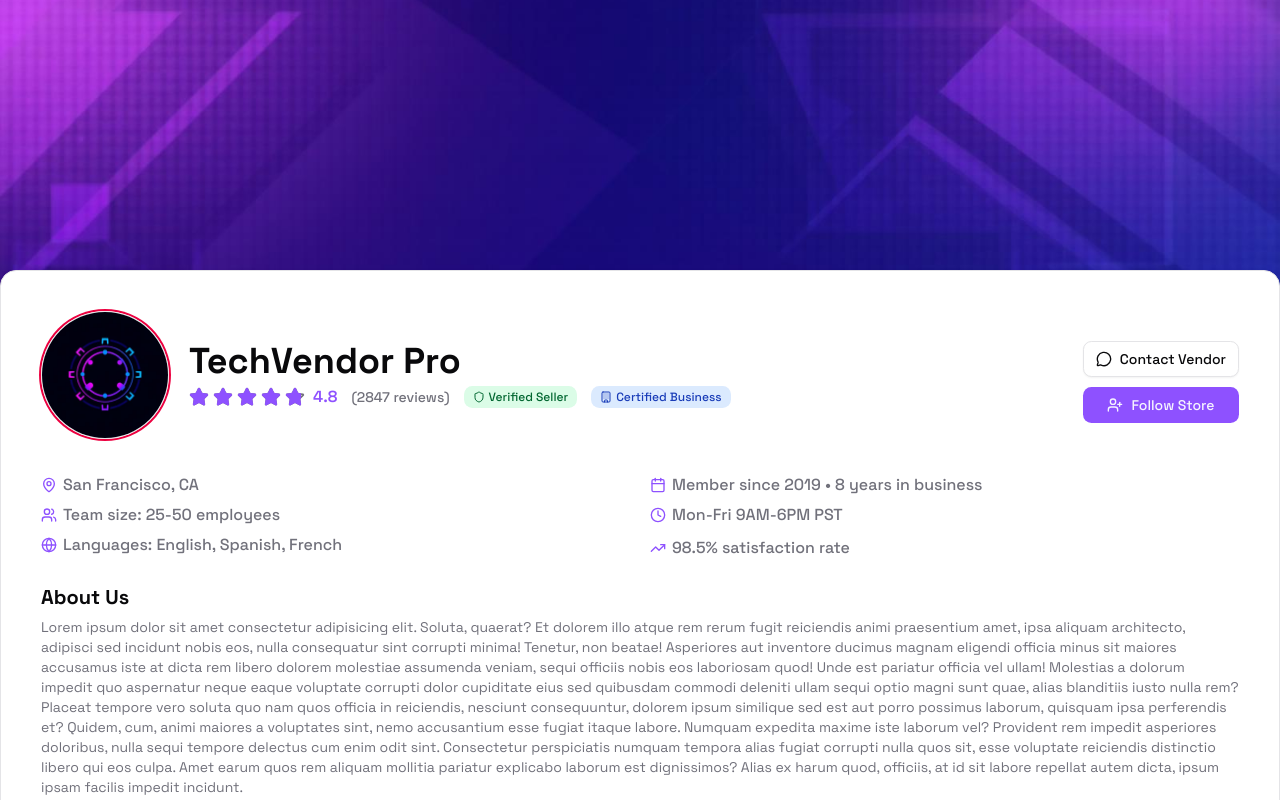
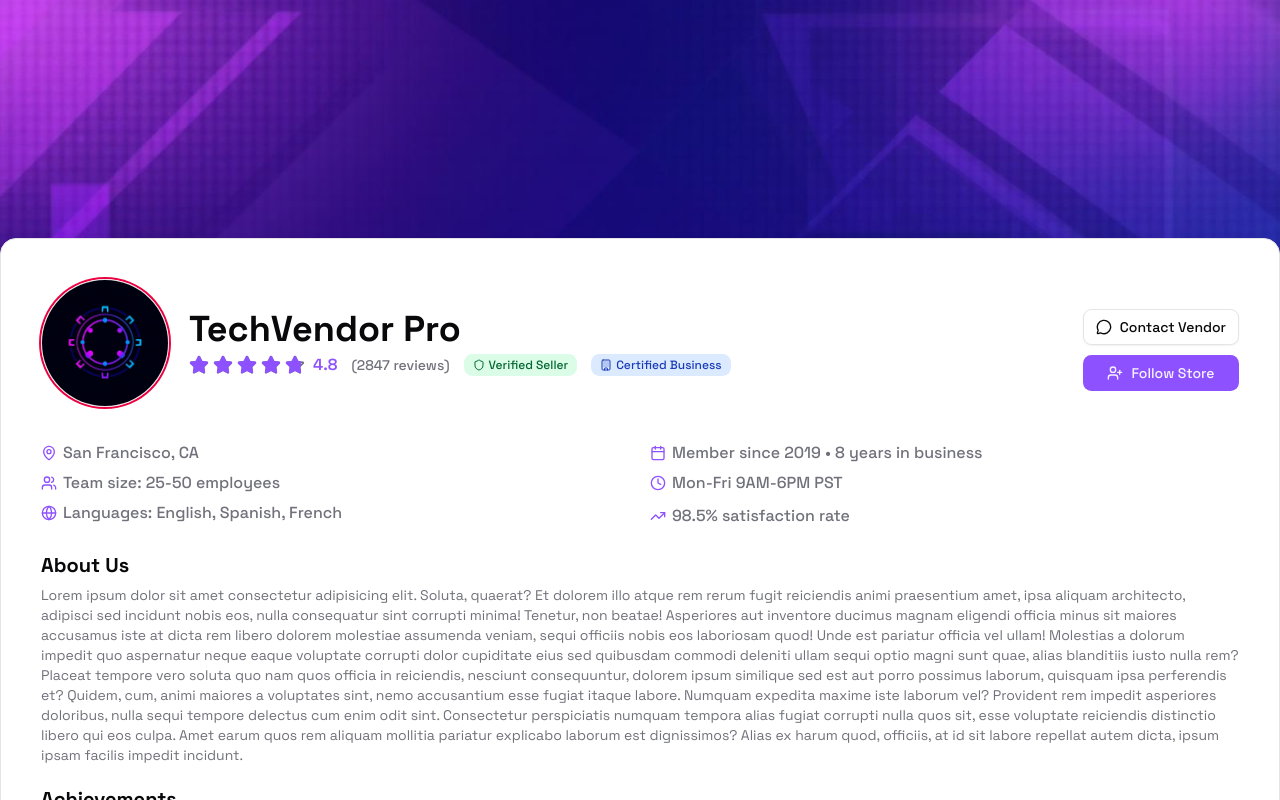
Before and after one commit to iibrahim70/sellory-vendor, a Next.js app: page / in a window 1280 px wide. Shown: the top 800 px of the page. Built offline with nearby package versions, Linux system fonts and the light colour scheme.

Commit message:
:art: adjust vendor section margin

```diff
--- a/src/app/page.tsx
+++ b/src/app/page.tsx
@@ -32,7 +32,7 @@ export default function Page() {
           className="h-[350px] w-full object-cover"
         />
 
-        <div className="container relative -mt-20 rounded-2xl shadow p-10 border bg-background">
+        <div className="container relative -mt-28 rounded-2xl shadow p-10 border bg-background">
           {vendorData?.map((item) => (
             <div className="space-y-5" key={item?.id}>
               <div className="flex items-center justify-between gap-5">
```
